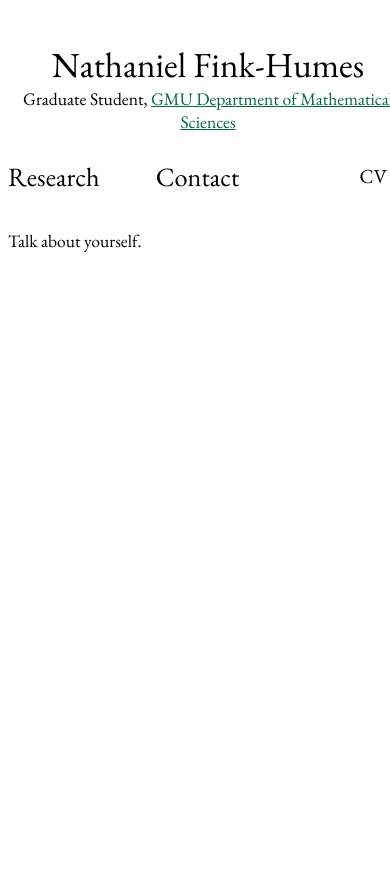
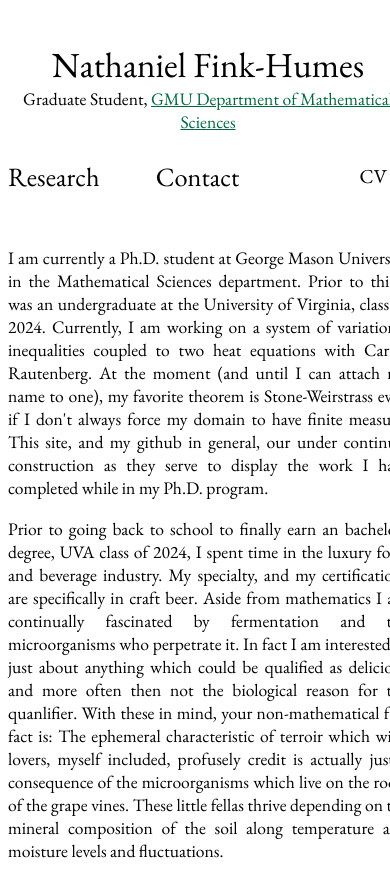
Before and after one commit to nfinkhu/nfinkhu.github.io, a plain HTML site: page index.html in a window 390 px wide. Before the commit the page ends 844 px from the top, so only its background shows below. Drawn offline with nearby package versions, Linux system fonts and the light colour scheme.

Commit message:
Updated CV and Main
Updated Main and removed phone number from CV

```diff
--- a/index.html
+++ b/index.html
@@ -26,7 +26,17 @@
         <!-- content unique to this page. -->
         <div id="content">
             <div id="intro" class="column animate">
-                Talk about yourself.
+                <p>
+                    I am currently a Ph.D. student at George Mason University in the Mathematical Sciences department.  Prior to this I was an undergraduate at the University of Virginia, class of 2024.
+                   Currently, I am working on a system of variational inequalities coupled to two heat equations with Carlos Rautenberg. At the moment (and until I can attach my name to one), my favorite theorem is Stone-Weirstrass even if I don't always force my domain to have finite measure.
+                    This site, and my github in general, our under continual construction as they serve to display the work I have completed while in my Ph.D. program.
+                </p>
+                <p>
+                    Prior to going back to school to finally earn an bachelors degree, UVA class of 2024, I spent time in the luxury food and beverage industry. My specialty, and my certifications are specifically in craft beer.
+                    Aside from mathematics I am continually fascinated by fermentation and the microorganisms who perpetrate it.  In fact I am interested in just about anything which could be qualified as delicious and more often then not the biological reason for the quanlifier.
+                    With these in mind, your non-mathematical fun fact is: The ephemeral characteristic of terroir which wine lovers, myself included, profusely credit is actually just a consequence of the microorganisms which live on the roots of the grape vines.
+                    These little fellas thrive depending on the mineral composition of the soil along temperature and moisture levels and fluctuations.
+                </p>
             </div>
         </div>
     </div>
```
Also changed, not shown: 1 other file.
